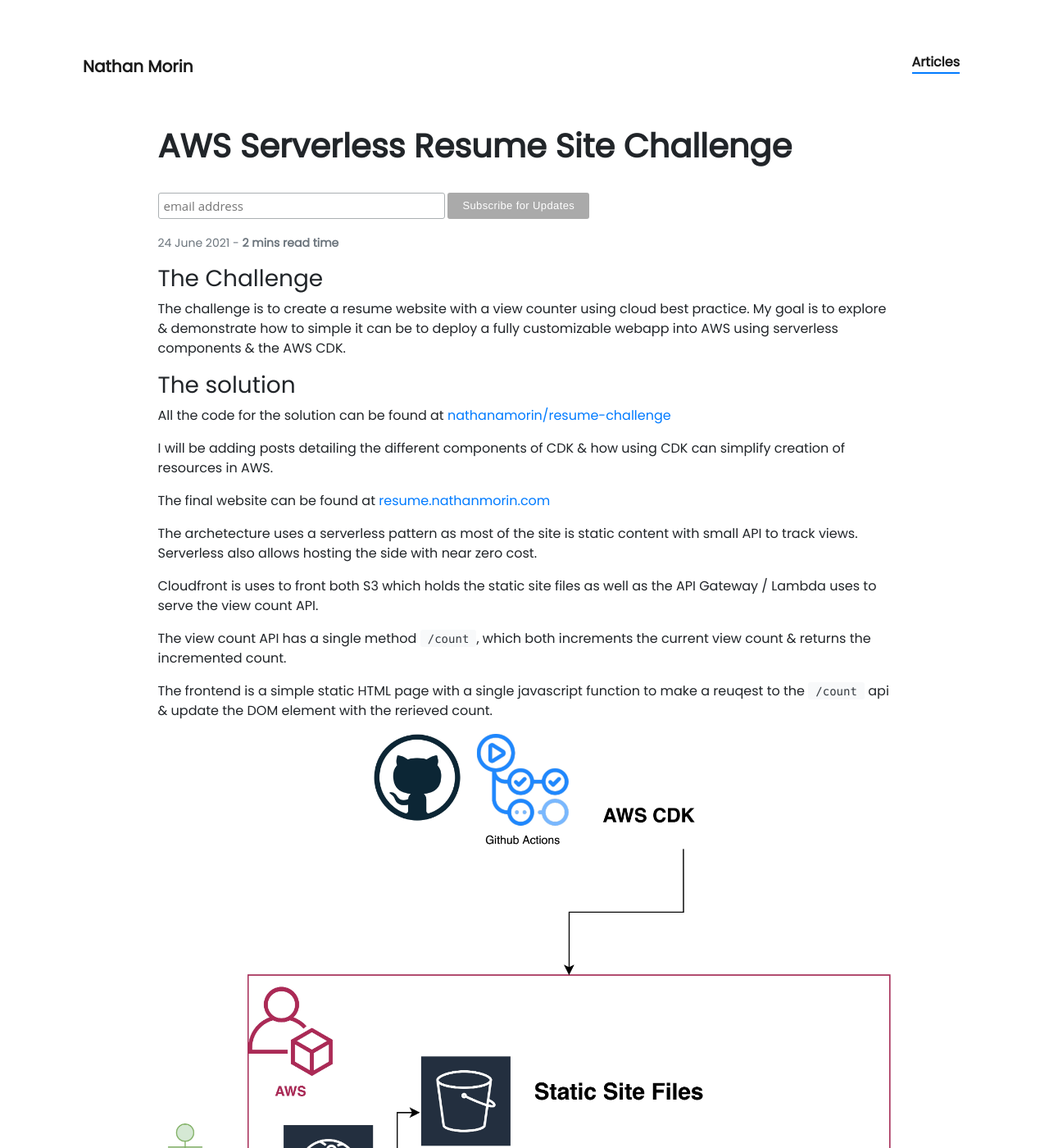
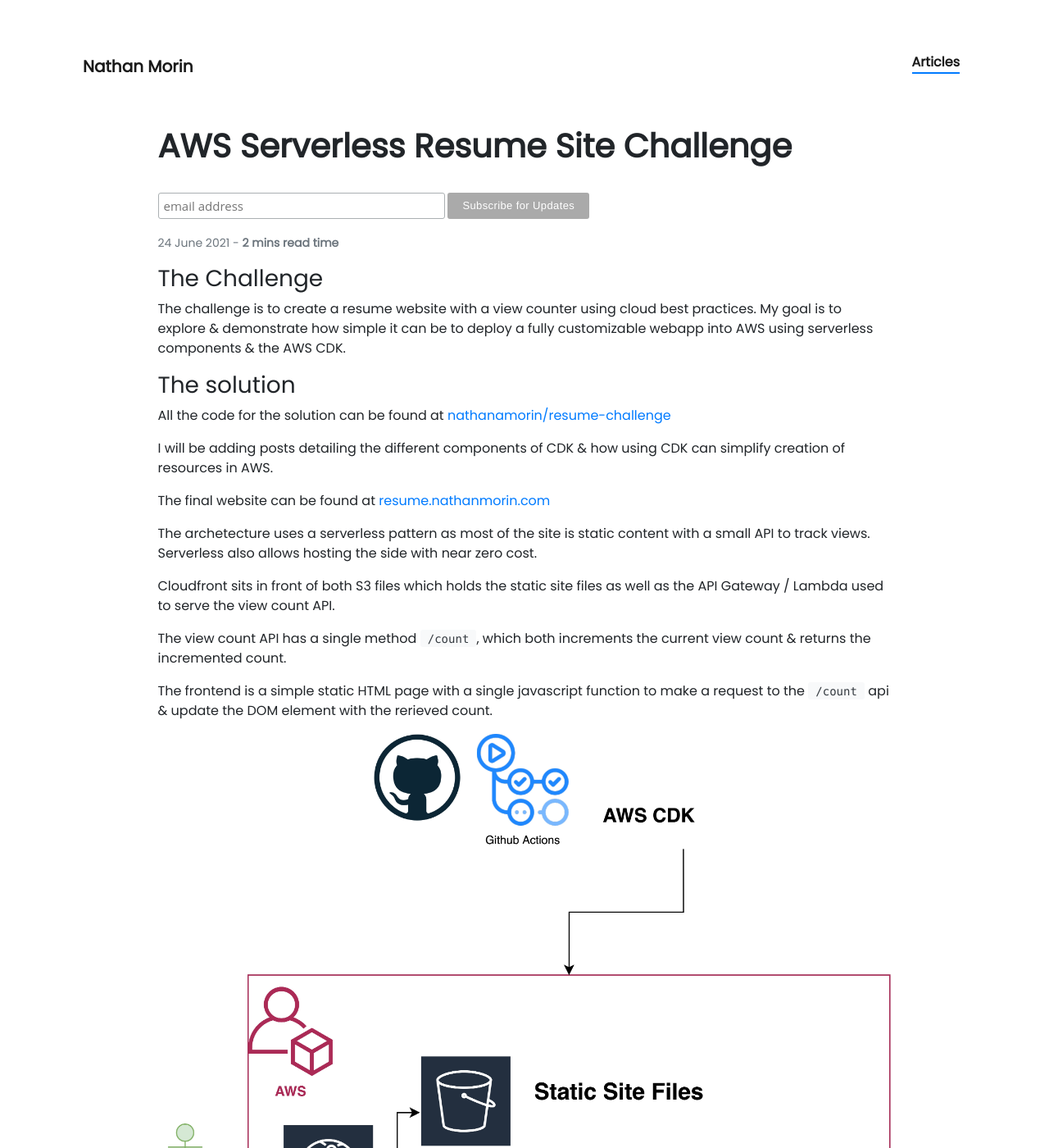
Before and after one commit to nathanamorin/nathanamorin.github.io, a Jekyll site: the page built from _posts/2021-06-24-resume-site-challenge.md, in a window 1280 px wide and 1400 px high. Shown: the whole window at 82% size. Built offline with Jekyll 4.4.1, drawn with Linux system fonts in a browser that asks for light colours; nearby versions of some CDN libraries; our own code applies the rules of GitHub Pages for plain Markdown files; some of the changed text lies outside the part shown.

Commit message:
finalize post

````diff
--- a/_posts/2021-06-24-resume-site-challenge.md
+++ b/_posts/2021-06-24-resume-site-challenge.md
@@ -8,7 +8,7 @@
 
 ### The Challenge
 
-The challenge is to create a resume website with a view counter using cloud best practice.  My goal is to explore & demonstrate how to simple it can be to deploy a fully customizable webapp into AWS using serverless components & the AWS CDK.
+The challenge is to create a resume website with a view counter using cloud best practices.  My goal is to explore & demonstrate how simple it can be to deploy a fully customizable webapp into AWS using serverless components & the AWS CDK.
 
 ### The solution
 
@@ -18,23 +18,23 @@
 
 The final website can be found at [resume.nathanmorin.com](https://resume.nathanmorin.com/)
 
-The archetecture uses a serverless pattern as most of the site is static content with small API to track views.  Serverless also allows hosting the side with near zero cost.
+The archetecture uses a serverless pattern as most of the site is static content with a small API to track views.  Serverless also allows hosting the side with near zero cost.
 
-Cloudfront is uses to front both S3 which holds the static site files as well as the API Gateway / Lambda uses to serve the view count API.
+Cloudfront sits in front of both S3 files which holds the static site files as well as the API Gateway / Lambda used to serve the view count API.
 
 The view count API has a single method ```/count```, which both increments the current view count & returns the incremented count.
 
-The frontend is a simple static HTML page with a single javascript function to make a reuqest to the ```/count``` api & update the DOM element with the rerieved count.
+The frontend is a simple static HTML page with a single javascript function to make a request to the ```/count``` api & update the DOM element with the rerieved count.
 
 ![Resume Site Diagram](/assets/img/resume-site-diagram.jpg)
 
 ### Bootstraping Content
 
-To keep it simple :), I exported the resume I keep in Google Docs as a HTML site.  This will be the foundation of the frontend my simple resume site.
+To keep it simple :), I exported my resume from Google Docs as a HTML site.  This will be the foundation of the frontend for my simple resume site.
 
-### Deployment pipeline
+### Starting the Infrastructure
 
-To help with the later CI process, I used [AWS CDK](https://docs.aws.amazon.com/cdk/latest/guide/getting_started.html).  The AWS CDK has proved very useful in my professional projects & will simplify the AWS deployment process for this app.  I used the python CDK flavor.
+To help with the later CD process, I used [AWS CDK](https://docs.aws.amazon.com/cdk/latest/guide/getting_started.html).  The AWS CDK has proved very useful in my professional projects & will simplify the AWS deployment process for this app.  I used the python CDK flavor.
 
 Following the [CDK getting started guide](https://docs.aws.amazon.com/cdk/latest/guide/getting_started.html).
 
````
Also changed, not shown: other parts of _posts/2021-06-24-resume-site-challenge.md (+1 -1 lines).
